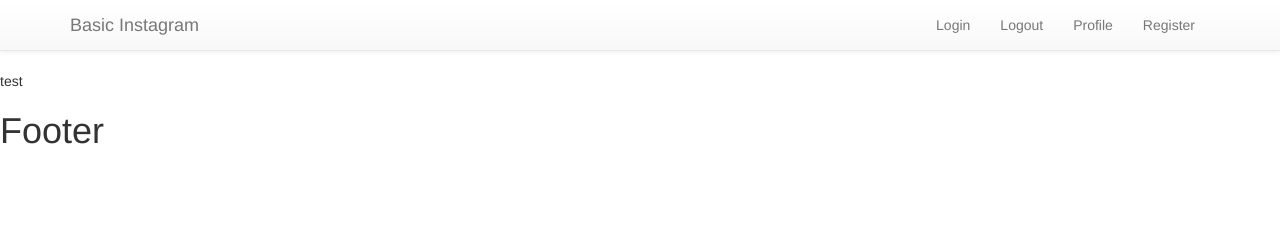
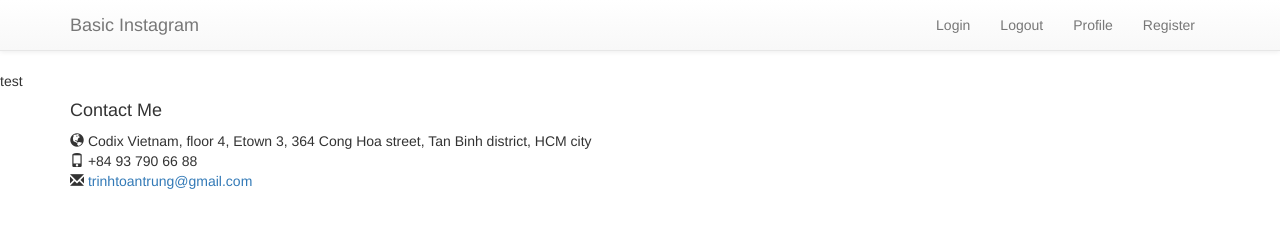
Before and after one commit to trinhtoantrung/basic-instagram, a website: page app/views/index.html in a window 1280 px wide. Drawn offline with nearby package versions, Linux system fonts and the light colour scheme.

Commit message:
add footer - DONE

```diff
--- a/app/assets/templates/directives/bi-footer-bar.html
+++ b/app/assets/templates/directives/bi-footer-bar.html
@@ -1 +1,14 @@
-<h1>Footer</h1>
+<div class='footer'>
+  <div class='container'>
+    <div class='row'>
+        <div class='col-sm-12'>
+          <h4>Contact Me</h4>
+          <ul class='list-unstyled'>
+            <li><i class='glyphicon glyphicon-globe'></i> Codix Vietnam, floor 4, Etown 3, 364 Cong Hoa street, Tan Binh district, HCM city </li>
+            <li><i class='glyphicon glyphicon-phone'></i> +84 93 790 66 88</li>
+            <li><i class='glyphicon glyphicon-envelope'></i> <a href='mailto:trinhtoantrung@gmail.com'>trinhtoantrung@gmail.com</a></li>
+          </ul>
+      </div>
+    </div>
+  </div>
+</div>
--- a/app/views/index.html
+++ b/app/views/index.html
@@ -16,10 +16,7 @@
 	<!-- footer -->
 	<bi-footer-bar></bi-footer-bar>
 
-	<div class='footer'>
-	</div>
 
-	</div>
 
 </body>
 
```
